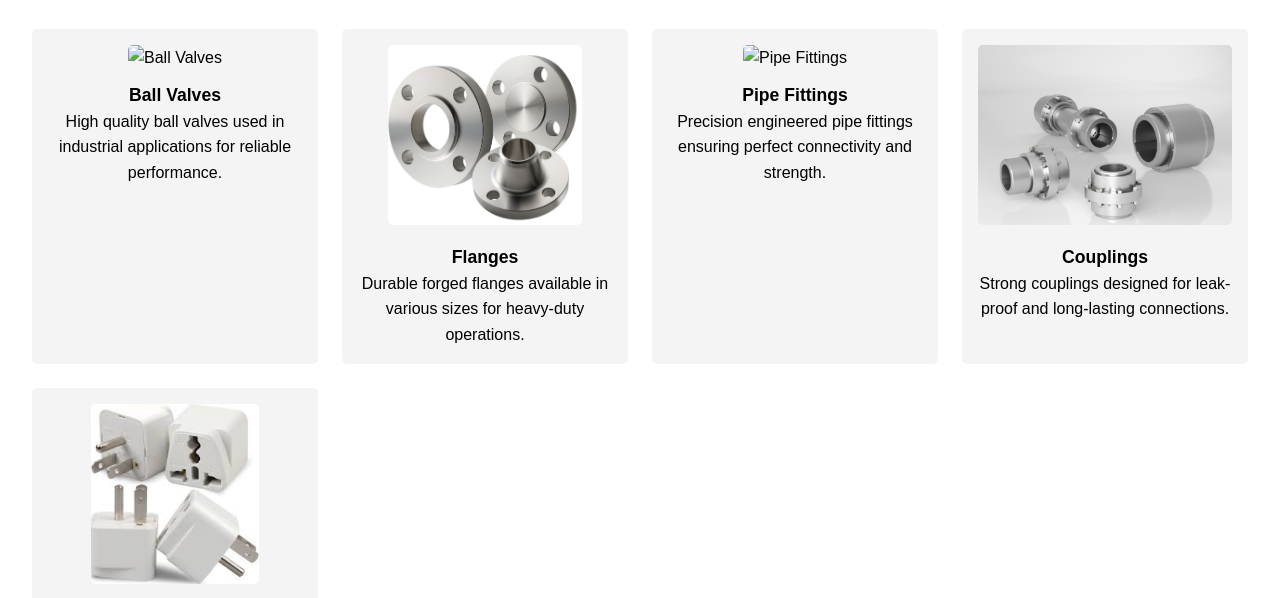
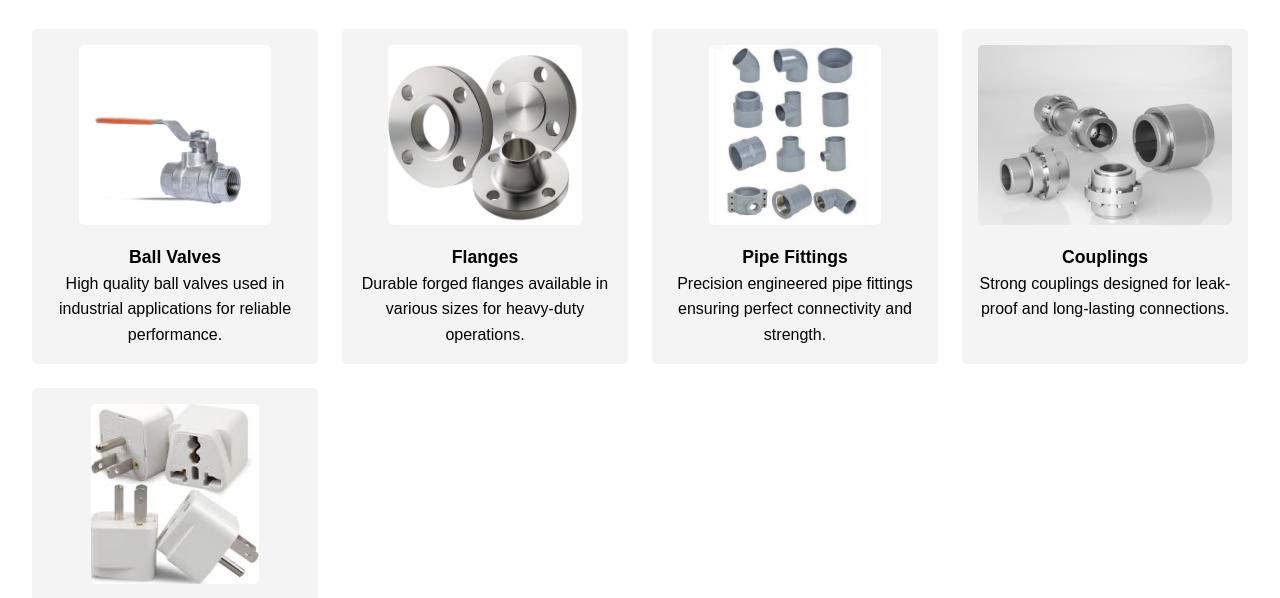
Before and after one commit to Maitra1018/Website-1, a plain HTML site: page products.html in a window 1280 px wide. Shown: the part 177-775 px from the top of the page. Drawn offline with Linux system fonts and the light colour scheme.

Commit message:
Update products.html

```diff
--- a/products.html
+++ b/products.html
@@ -61,7 +61,7 @@
 
     <!-- Sample Real Products -->
     <div class="product-card">
-      <img src="images/Ball-Valves.png" alt="Ball Valves">
+      <img src="images/Ball Valves.png" alt="Ball Valves">
       <h3>Ball Valves</h3>
       <p>High quality ball valves used in industrial applications for reliable performance.</p>
     </div>
@@ -73,7 +73,7 @@
     </div>
 
     <div class="product-card">
-      <img src="images/Pipe-fittings.png" alt="Pipe Fittings">
+      <img src="images/Pipe fittings.png" alt="Pipe Fittings">
       <h3>Pipe Fittings</h3>
       <p>Precision engineered pipe fittings ensuring perfect connectivity and strength.</p>
     </div>
```
